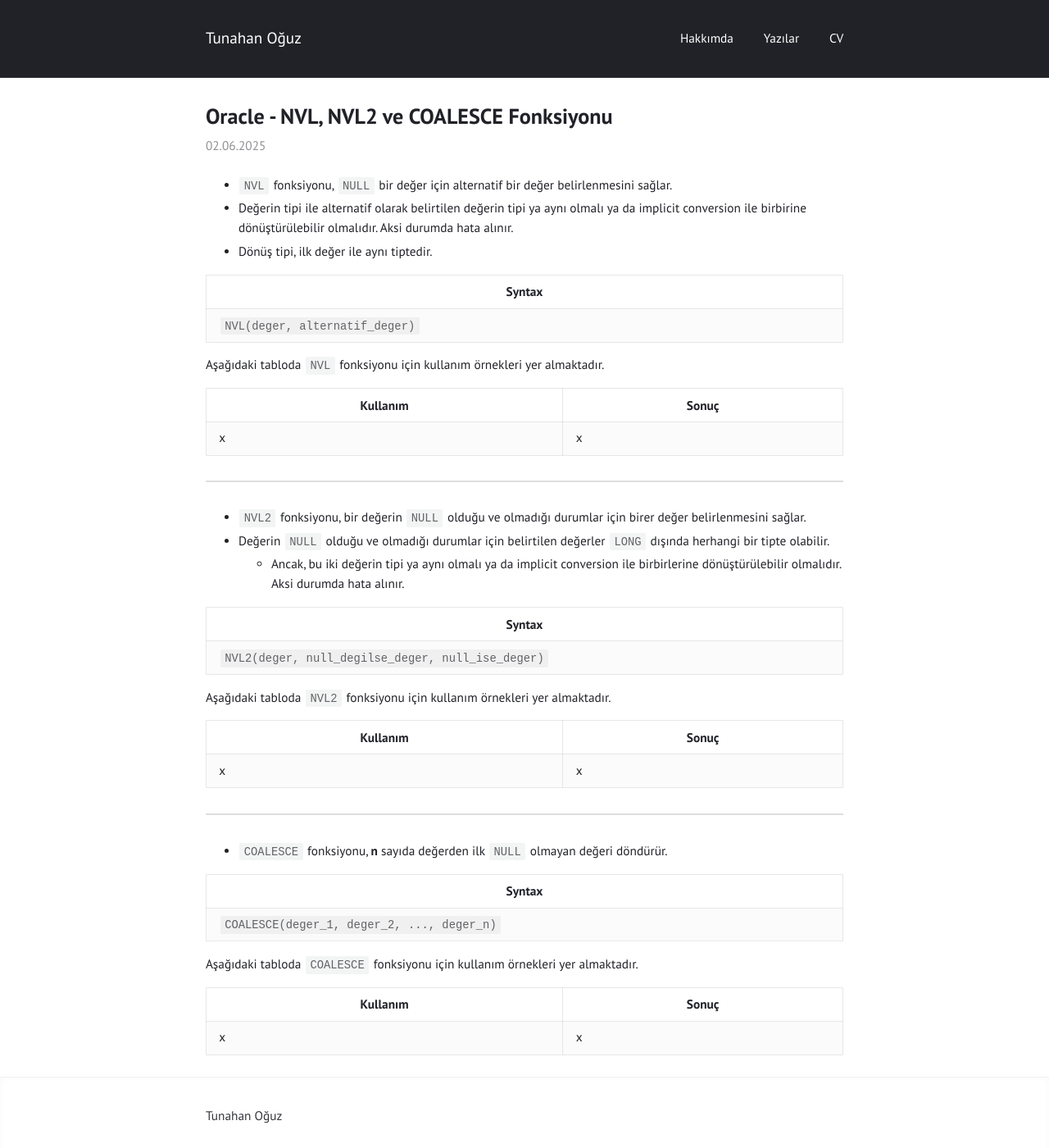
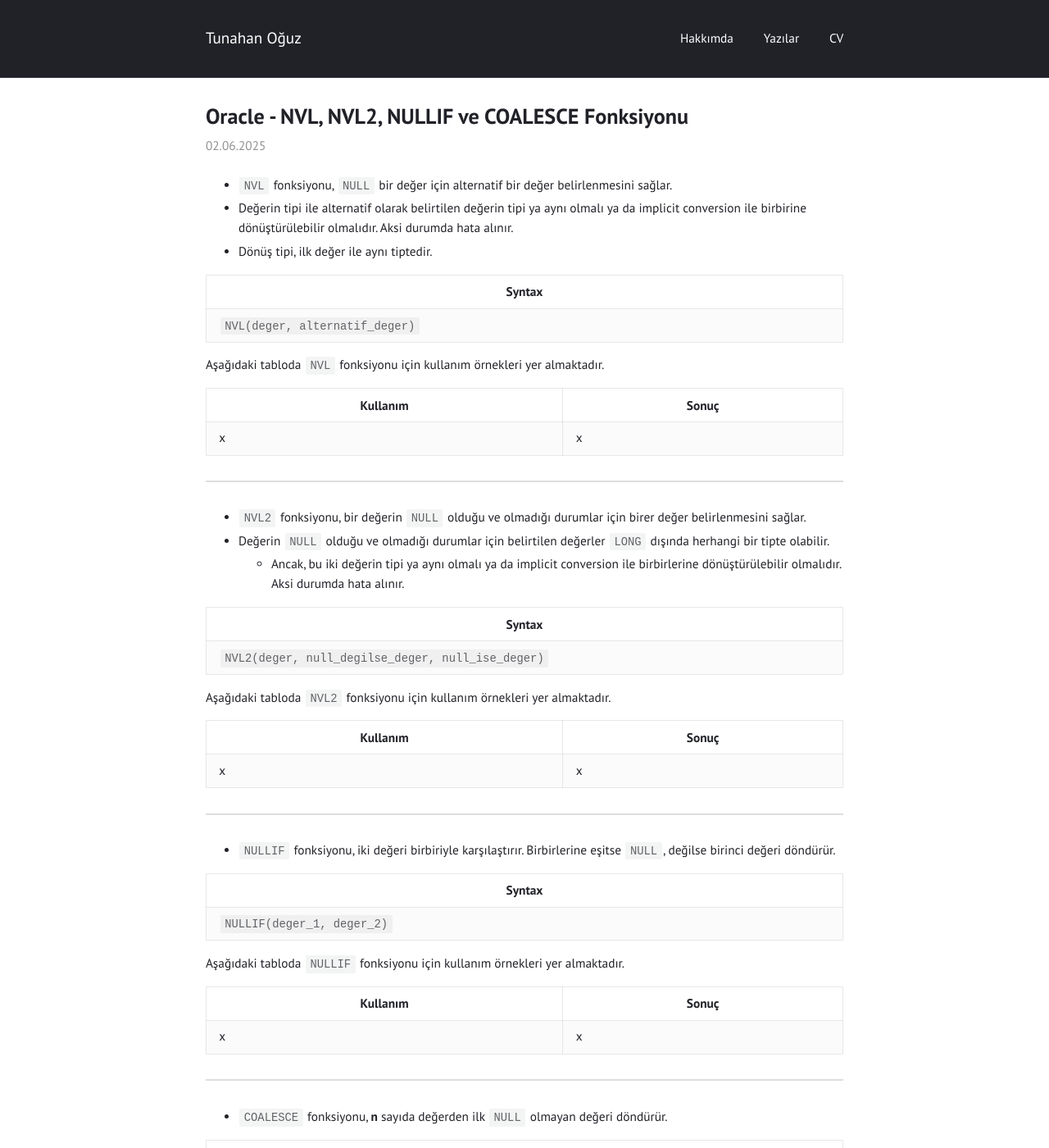
Before and after one commit to tunahanoguz/tunahanoguz.github.io, a Jekyll site: the page built from _posts/2025-06-02-oracle-NVL-NVL2-NULLIF-ve-COALESCE-fonksiyonu.md, in a window 1280 px wide and 1400 px high. Shown: the whole window at 82% size. Built offline with Jekyll 4.4.1, drawn with Linux system fonts in a browser that asks for light colours.

Commit message:
Update and rename 2025-06-02-oracle-NVL-NVL2-ve-COALESCE-fonksiyonu.md to 2025-06-02-oracle-NVL-NVL2-NULLIF-ve-COALESCE-fonksiyonu.md

```diff
--- a/_posts/2025-06-02-oracle-NVL-NVL2-ve-COALESCE-fonksiyonu.md
+++ b/_posts/2025-06-02-oracle-NVL-NVL2-NULLIF-ve-COALESCE-fonksiyonu.md
@@ -1,5 +1,5 @@
 ---
-title:  "Oracle - NVL, NVL2 ve COALESCE Fonksiyonu"
+title:  "Oracle - NVL, NVL2, NULLIF ve COALESCE Fonksiyonu"
 date: 2025-06-02 21:30:00 +0300
 layout: post
 categories: oracle
@@ -37,6 +37,20 @@ Aşağıdaki tabloda `NVL2` fonksiyonu için kullanım örnekleri yer almaktadı
 
 ---
 
+- `NULLIF` fonksiyonu, iki değeri birbiriyle karşılaştırır. Birbirlerine eşitse `NULL`, değilse birinci değeri döndürür.
+
+| Syntax                     |
+|----------------------------|
+| `NULLIF(deger_1, deger_2)` |
+
+Aşağıdaki tabloda `NULLIF` fonksiyonu için kullanım örnekleri yer almaktadır.
+
+| Kullanım | Sonuç |
+|----------|-------|
+| x        | x     |
+
+---
+
 - `COALESCE` fonksiyonu, **n** sayıda değerden ilk `NULL` olmayan değeri döndürür.
 
 | Syntax                                     |
```
